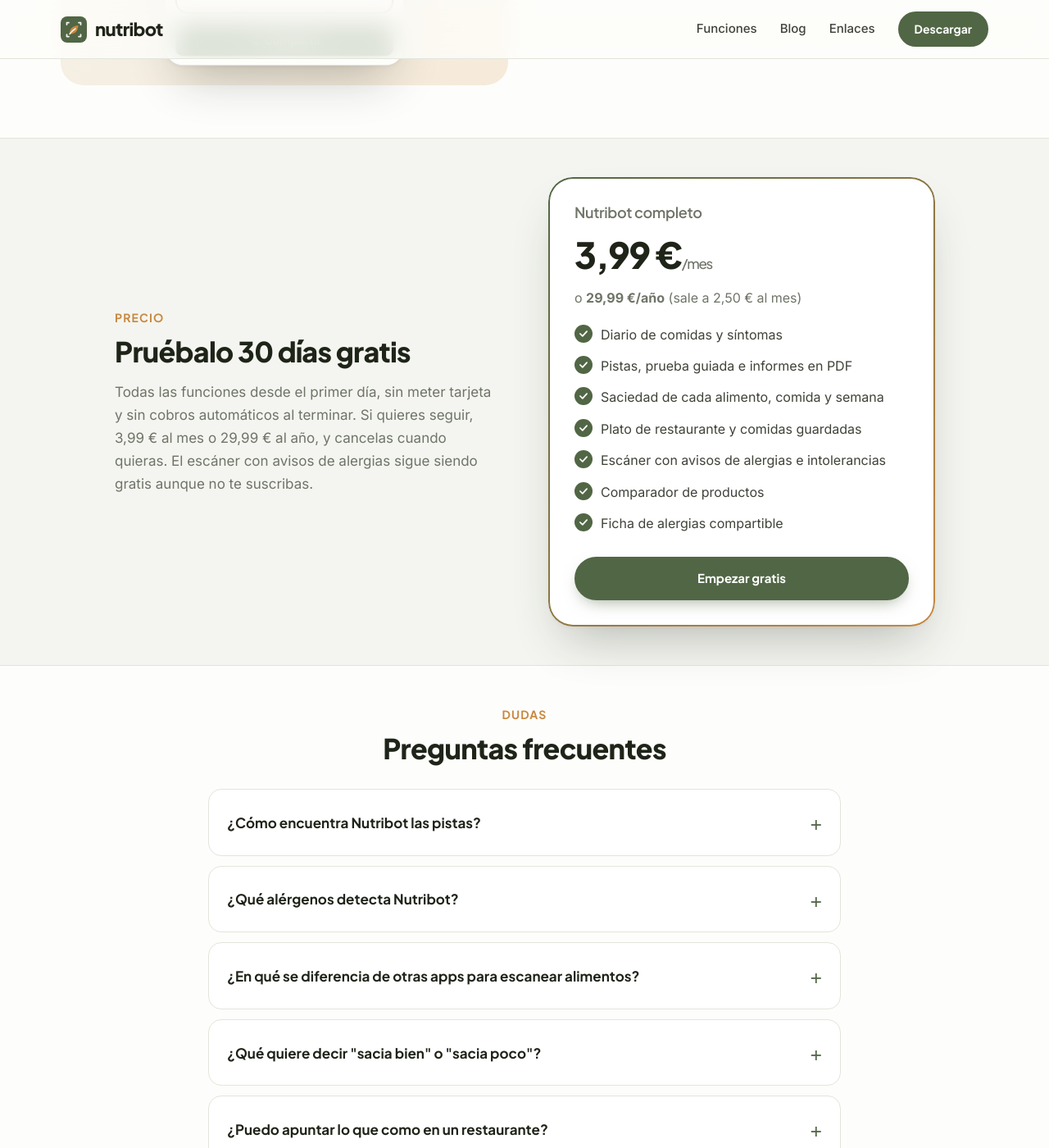
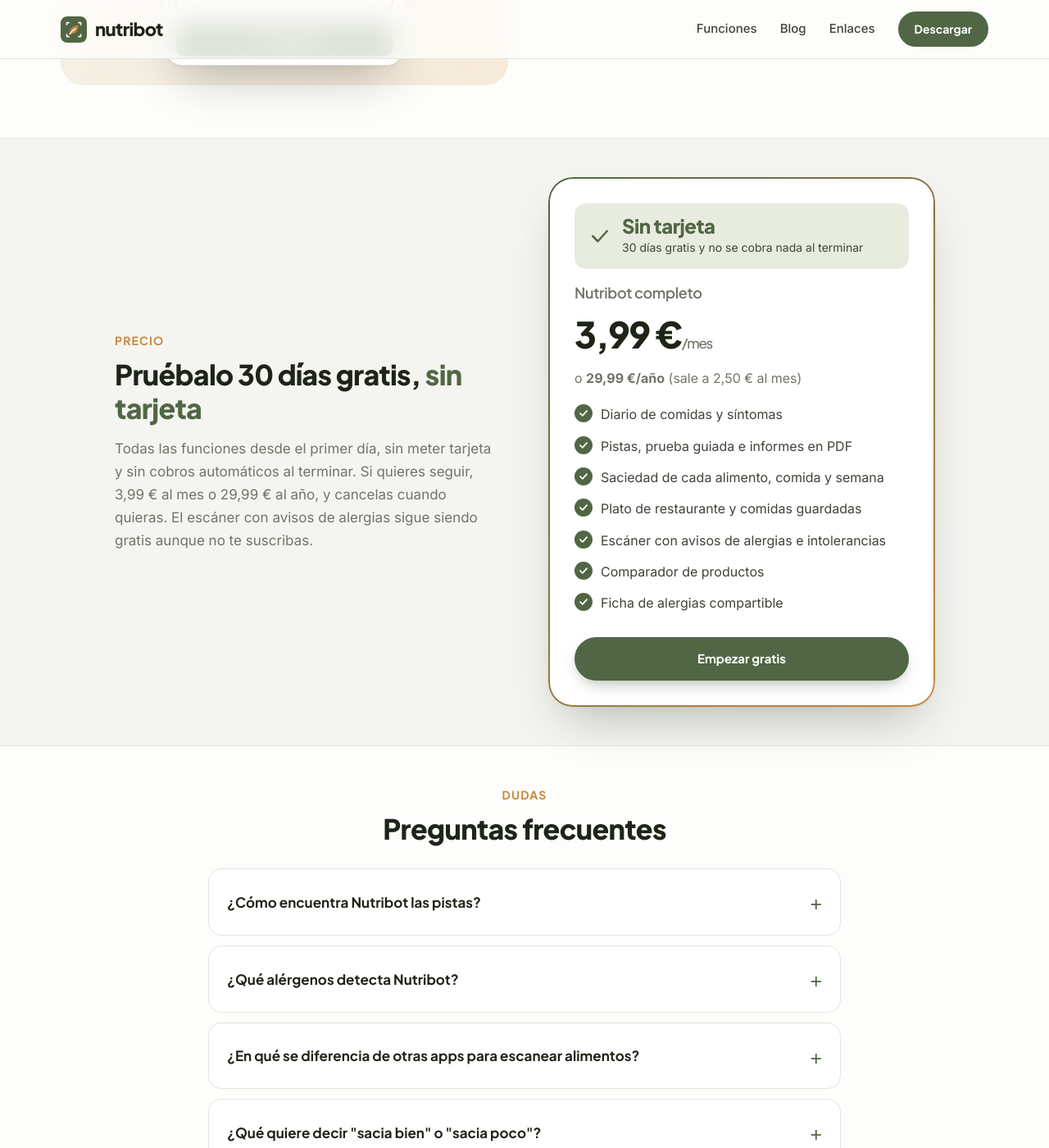
Before and after one commit to ferrodvilla-sys/nutribot-web, a Jekyll site: the page built from index.html, in a window 1280 px wide and 1400 px high, scrolled down 5457 px. Shown: the whole window at 82% size. Built offline with Jekyll 4.4.1, drawn with Linux system fonts in a browser that asks for light colours.

Commit message:
Web: «Sin tarjeta» grande en la tarjeta de precio
Co-Authored-By: Claude Opus 5.5 (1M context) <noreply@anthropic.com>
Claude-Session: https://claude.ai/code/session_01VNn9fPCyztwvgLwmdazQRF

```diff
--- a/assets/css/style.css
+++ b/assets/css/style.css
@@ -179,6 +179,11 @@ svg.fill { fill: currentColor; stroke: none; }
 .price span { font-size: 17px; font-weight: 500; color: var(--muted); }
 .price { margin-bottom: 4px; }
 .price-alt { color: var(--muted); margin: 0 0 18px; }
+.pricing-copy h2 em { font-style: normal; color: var(--primary); }
+.no-card { display: flex; align-items: center; gap: 12px; background: var(--primary-soft); color: var(--primary); border-radius: 14px; padding: 14px 16px; margin: 0 0 18px; }
+.no-card svg { width: 30px; height: 30px; flex-shrink: 0; }
+.no-card strong { display: block; font-family: var(--font-head); font-size: 24px; font-weight: 800; line-height: 1.1; letter-spacing: -0.02em; }
+.no-card small { display: block; font-size: 14px; color: var(--text); margin-top: 2px; }
 .card ul { list-style: none; margin-bottom: 28px; display: grid; gap: 12px; }
 .card li { display: flex; gap: 10px; align-items: flex-start; }
 .card li svg { color: #fff; background: var(--primary); border-radius: 50%; padding: 4px; width: 22px; height: 22px; stroke-width: 3; margin-top: 1px; }
--- a/index.html
+++ b/index.html
@@ -160,10 +160,11 @@ keywords: [diario de comidas y síntomas, gases e hinchazón, qué alimento me s
   <div class="pricing-inner">
     <div class="pricing-copy">
       <p class="kicker">Precio</p>
-      <h2>Pruébalo {{ site.trial_days }} días gratis</h2>
+      <h2>Pruébalo {{ site.trial_days }} días gratis, <em>sin tarjeta</em></h2>
       <p>Todas las funciones desde el primer día, sin meter tarjeta y sin cobros automáticos al terminar. Si quieres seguir, {{ site.price_month }} al mes o {{ site.price_year }} al año, y cancelas cuando quieras. El escáner con avisos de alergias sigue siendo gratis aunque no te suscribas.</p>
     </div>
     <div class="card">
+      <div class="no-card">{% include icon.html name="check" %}<div><strong>Sin tarjeta</strong><small>{{ site.trial_days }} días gratis y no se cobra nada al terminar</small></div></div>
       <h3>Nutribot completo</h3>
       <div class="price">{{ site.price_month }}<span>/mes</span></div>
       <p class="price-alt">o <strong>{{ site.price_year }}/año</strong> (sale a {{ site.price_year_month }} al mes)</p>
```
